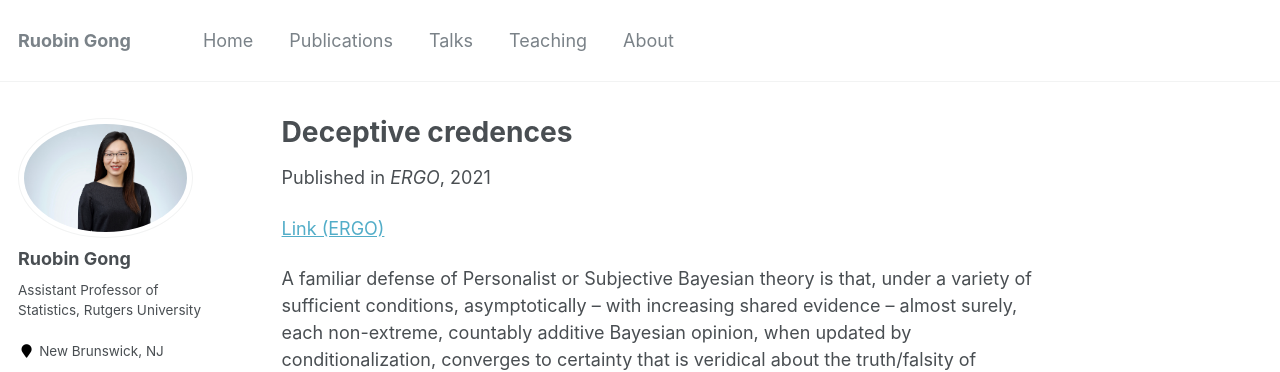
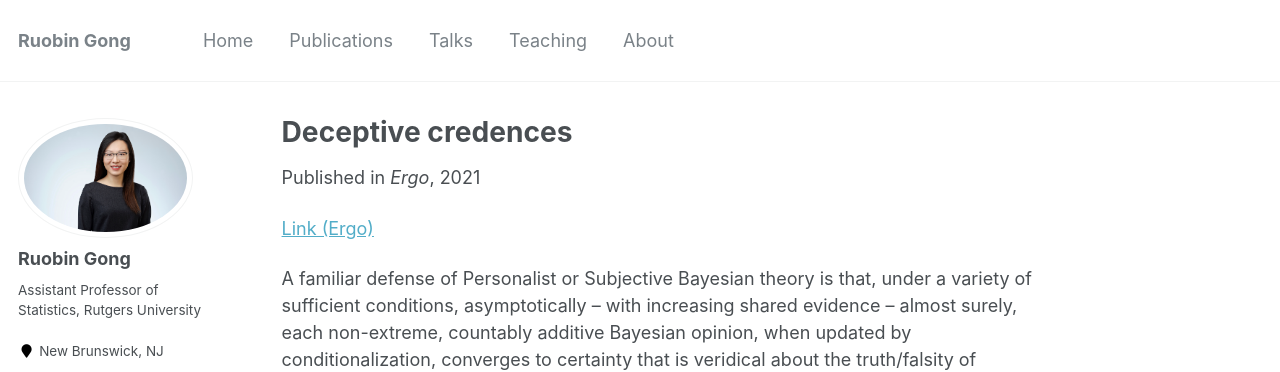
Before and after one commit to RuobinGong/RuobinGong.github.io, a Jekyll site: the page built from _publications_foundation/2021-02-01-deceptive.md, in a window 1280 px wide and 1085 px high. Shown: the top 372 px of the window. Built offline with Jekyll 4.4.1, drawn with Linux system fonts in a browser that asks for light colours; some web fonts are replaced.

```diff
--- a/_publications_foundation/2021-02-01-deceptive.md
+++ b/_publications_foundation/2021-02-01-deceptive.md
@@ -4,12 +4,12 @@ collection: publications_foundation
 permalink: /publications/2021-02-01-deceptive
 excerpt: ''
 date: 2021-02-01
-venue: 'ERGO'
+venue: 'Ergo'
 author: 'R Gong, JB Kadane, MJ Schervish, T Seidenfeld, RB Stern'
 
 ---
 
-[Link (ERGO)](https://doi.org/10.3998/ergo.1125)
+[Link (Ergo)](https://doi.org/10.3998/ergo.1125)
 
 
 A familiar defense of Personalist or Subjective Bayesian theory is that, under a variety of
```
